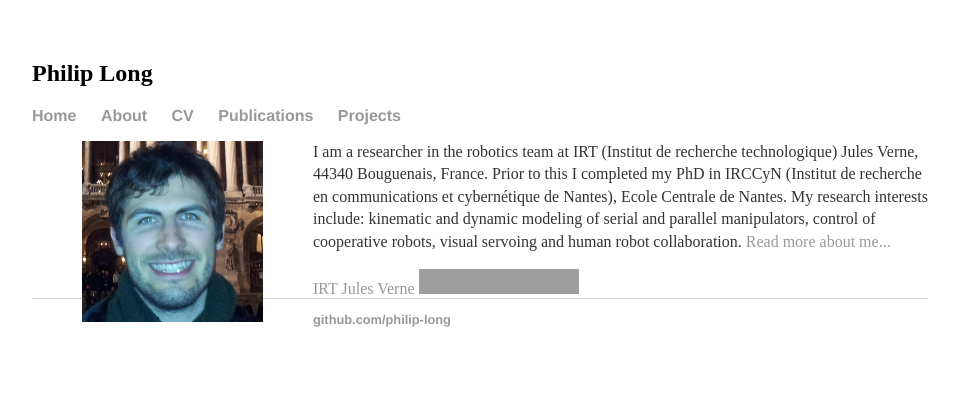
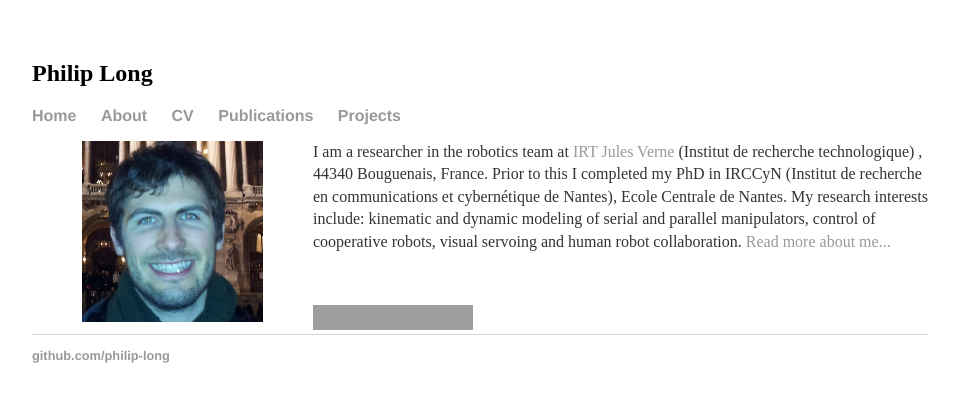
Before and after one commit to philip-long/philip-long.github.io, a Jekyll site: the page built from index.html, in a window 1280 px wide, cut to the strip 0-402 px from the top of the page. Shown: the whole strip, without its empty margins (160-1119 px from the left). Built offline with Jekyll 4.4.1, drawn with Linux system fonts in a browser that asks for light colours; grey boxes are pictures that could not be loaded.

Commit message:
update to description

```diff
--- a/index.html
+++ b/index.html
@@ -7,14 +7,14 @@ title: Philip Long, PhD, Roboticist
 
 <p>
 <img src="./images/Philip_Long2.png.jpeg" alt="my_photo" hspace="50" style="float: left;" />
-I am a researcher in the robotics team at IRT (Institut de recherche technologique) Jules Verne, 44340 Bouguenais, France. Prior to this I completed my PhD in IRCCyN (Institut de recherche en communications et cybernétique de Nantes), Ecole Centrale de Nantes. My research interests include: kinematic and dynamic modeling of serial and parallel manipulators, control of cooperative robots, visual servoing and human robot collaboration.  <a href="/about">Read more about me...</a></p>
+I am a researcher in the robotics team at  <a href="http://www.irt-jules-verne.fr"> IRT Jules Verne </a> (Institut de recherche technologique) , 44340 Bouguenais, France. Prior to this I completed my PhD in IRCCyN (Institut de recherche en communications et cybernétique de Nantes), Ecole Centrale de Nantes. My research interests include: kinematic and dynamic modeling of serial and parallel manipulators, control of cooperative robots, visual servoing and human robot collaboration.  <a href="/about">Read more about me...</a></p>
+
+
+<br>
+<br>
 
 
 
-
-   <p> </p>
-
-    <a href="http://www.irt-jules-verne.fr"> IRT Jules Verne </a>
 
 
 
```
